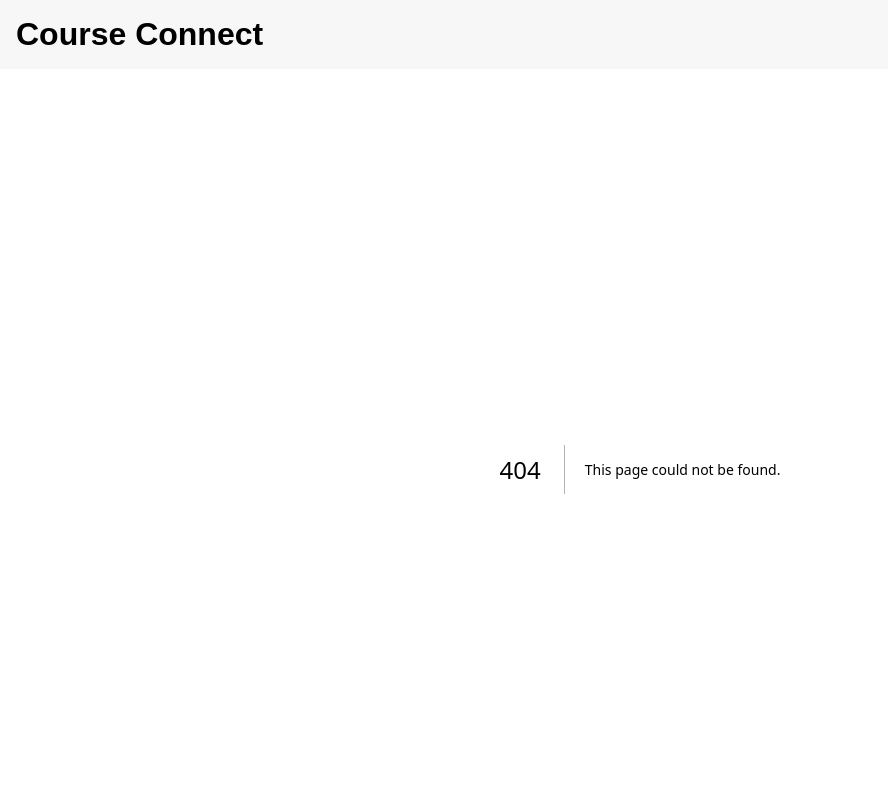
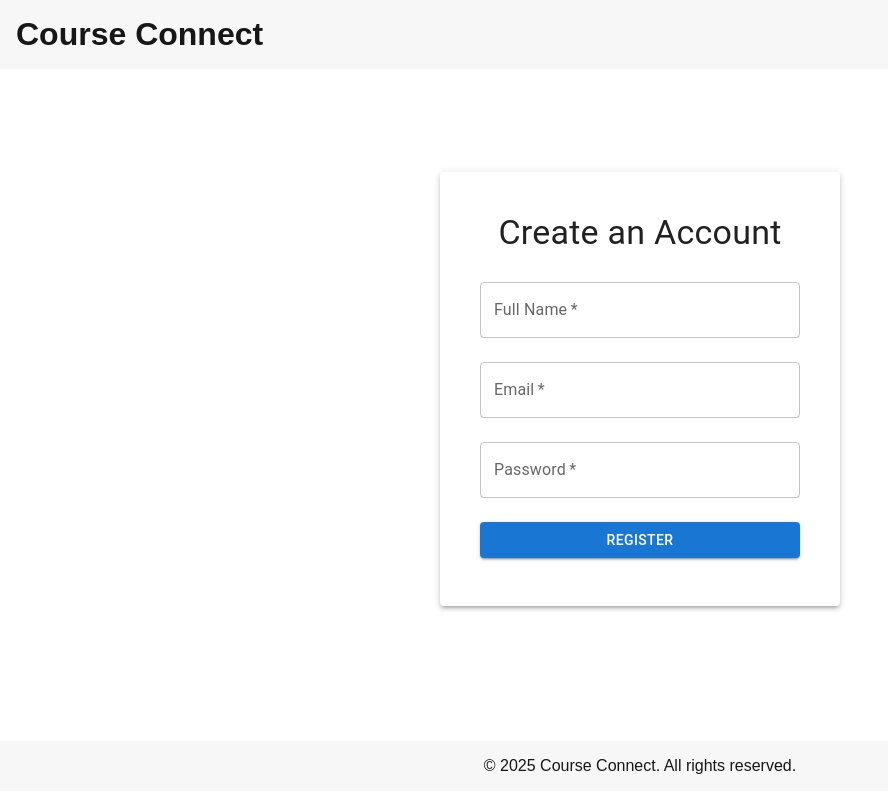
Before and after one commit to CourseConnect-TUDublin/Course-Connect, a Next.js app: page /register in a window 1280 px wide. Before the commit this address had no page. Shown: the top 800 px of the page, without its empty margins (0-888 px from the left). Built offline with nearby package versions, Linux system fonts and the light colour scheme.

Commit message:
Create page.js

```diff
--- /dev/null
+++ b/src/app/register/page.js
@@ -0,0 +1,65 @@
+"use client";
+import { useState } from "react";
+import { Container, TextField, Button, Card, CardContent, Typography, Box } from "@mui/material";
+
+export default function Register() {
+  const [formData, setFormData] = useState({ name: "", email: "", password: "" });
+
+  const handleChange = (e) => {
+    setFormData({ ...formData, [e.target.name]: e.target.value });
+  };
+
+  const handleSubmit = (e) => {
+    e.preventDefault();
+    console.log("User Data:", formData);
+    alert("Registration successful (local only, no database).");
+  };
+
+  return (
+    <Container maxWidth="md">
+      <Box display="flex" justifyContent="center" alignItems="center" minHeight="80vh">
+        <Card sx={{ width: 400, padding: 3, boxShadow: 3 }}>
+          <CardContent>
+            <Typography variant="h4" textAlign="center" gutterBottom>
+              Create an Account
+            </Typography>
+            <form onSubmit={handleSubmit}>
+              <TextField
+                fullWidth
+                label="Full Name"
+                name="name"
+                value={formData.name}
+                onChange={handleChange}
+                margin="normal"
+                required
+              />
+              <TextField
+                fullWidth
+                label="Email"
+                type="email"
+                name="email"
+                value={formData.email}
+                onChange={handleChange}
+                margin="normal"
+                required
+              />
+              <TextField
+                fullWidth
+                label="Password"
+                type="password"
+                name="password"
+                value={formData.password}
+                onChange={handleChange}
+                margin="normal"
+                required
+              />
+              <Button type="submit" variant="contained" color="primary" fullWidth sx={{ mt: 2 }}>
+                Register
+              </Button>
+            </form>
+          </CardContent>
+        </Card>
+      </Box>
+    </Container>
+  );
+}
```
